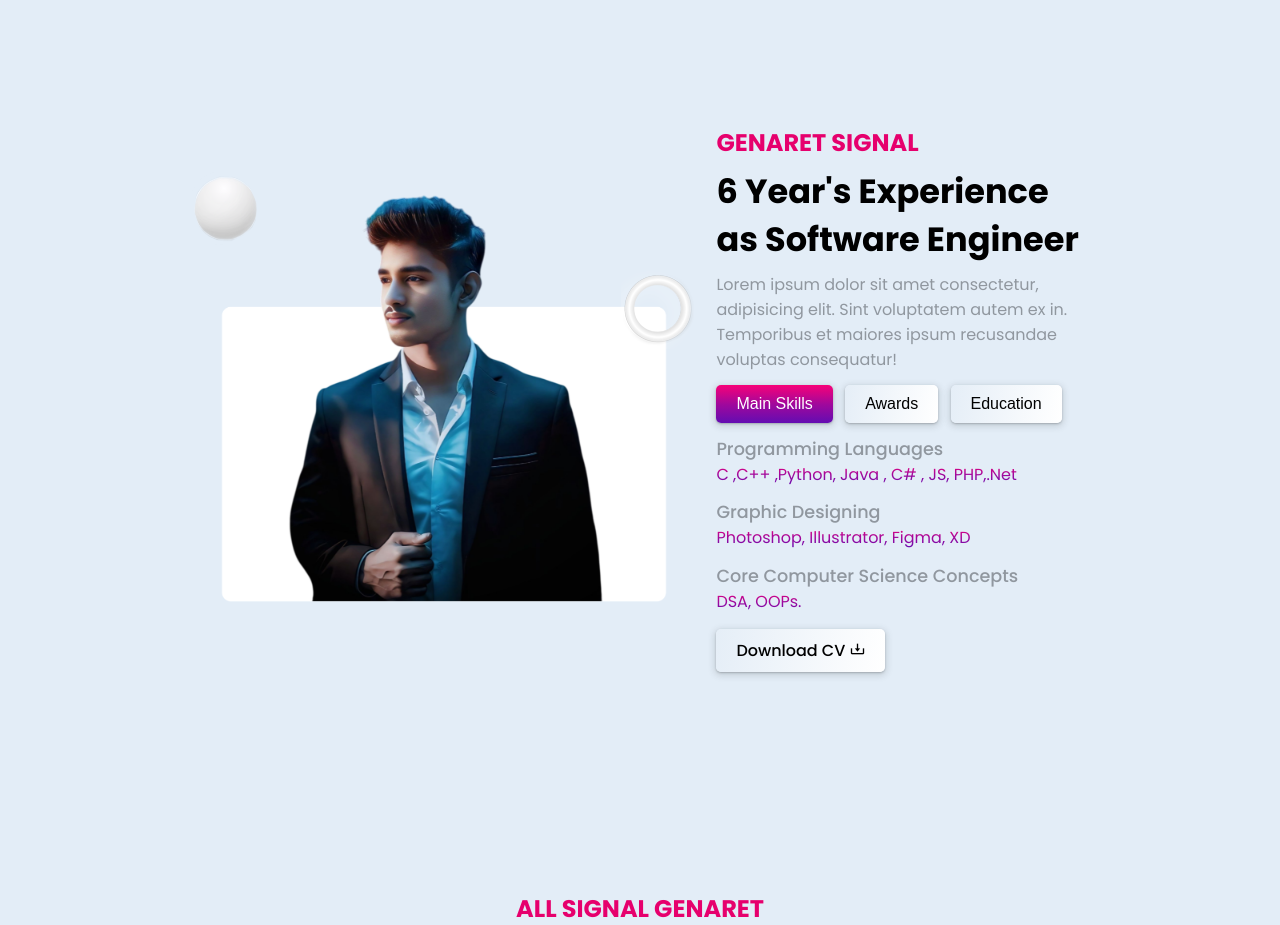
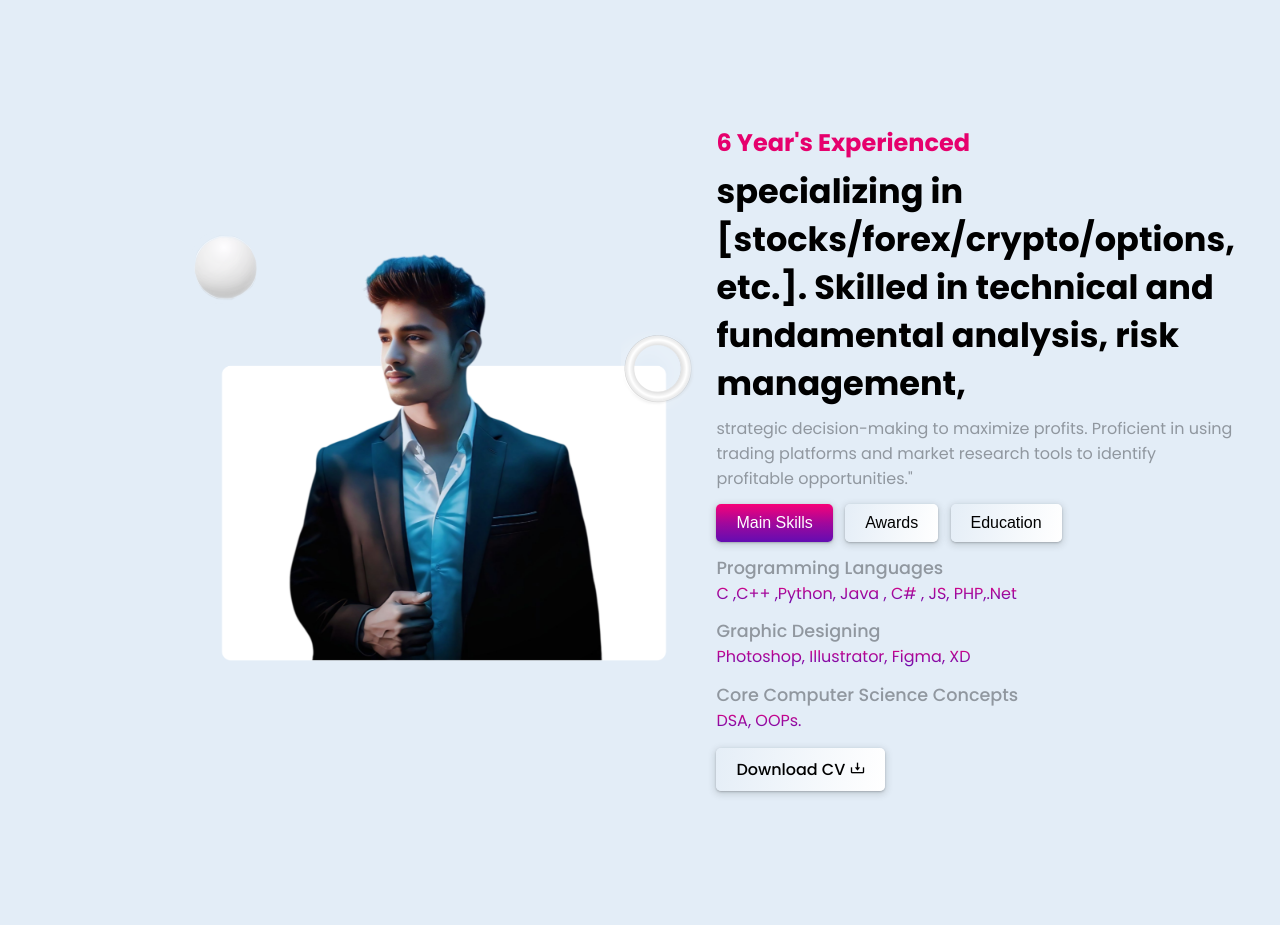
Before and after one commit to trioprofitcity2024/signal, a plain HTML site: page index.html in a window 1280 px wide. Shown: the part 1660-2585 px from the top of the page. Drawn offline with nearby package versions, Linux system fonts and the light colour scheme.

Commit message:
Update index.html

```diff
--- a/index.html
+++ b/index.html
@@ -195,9 +195,9 @@
             </div>
         </div>
         <div class="about-content">
-            <h2 class="heading">GENARET SIGNAL</h2>
-            <h3>6 Year's Experience as Software Engineer</h3>
-            <p>Lorem ipsum dolor sit amet consectetur, adipisicing elit. Sint voluptatem autem ex in. Temporibus et maiores ipsum recusandae voluptas consequatur!</p>
+            <h2 class="heading">6 Year's Experienced</h2>
+            <h3>specializing in [stocks/forex/crypto/options, etc.]. Skilled in technical and fundamental analysis, risk management,</h3>
+            <p>strategic decision-making to maximize profits. Proficient in using trading platforms and market research tools to identify profitable opportunities."</p>
             <div class="about-btn">
                 <button class="active">Main Skills</button>
                 <button>Awards</button>
```
